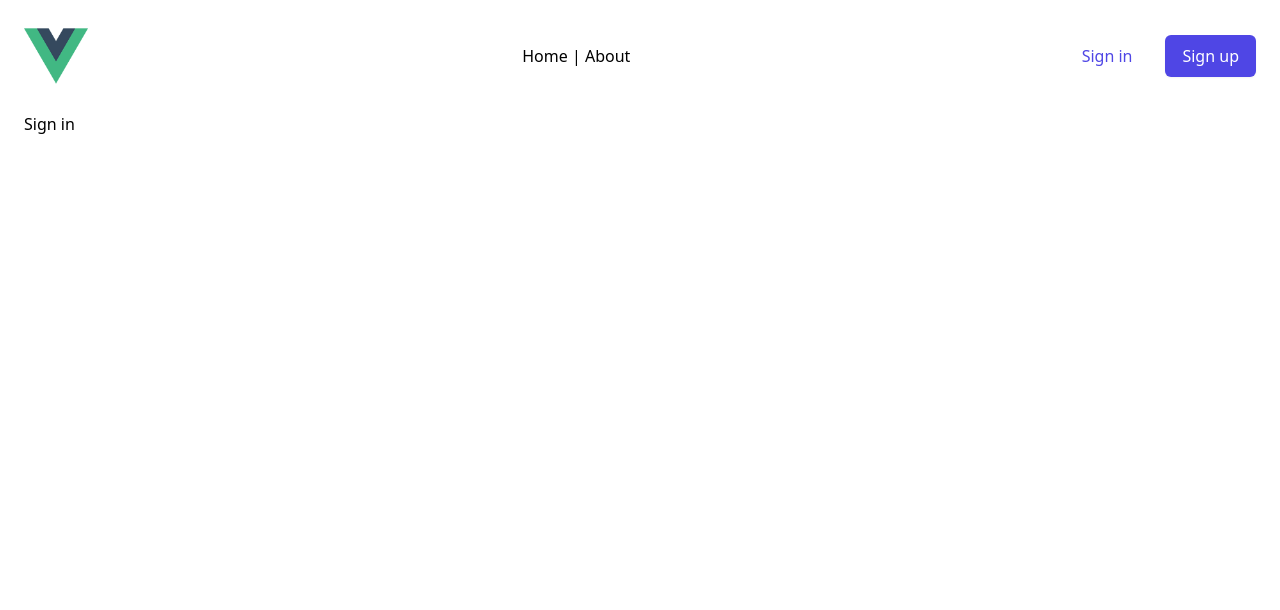
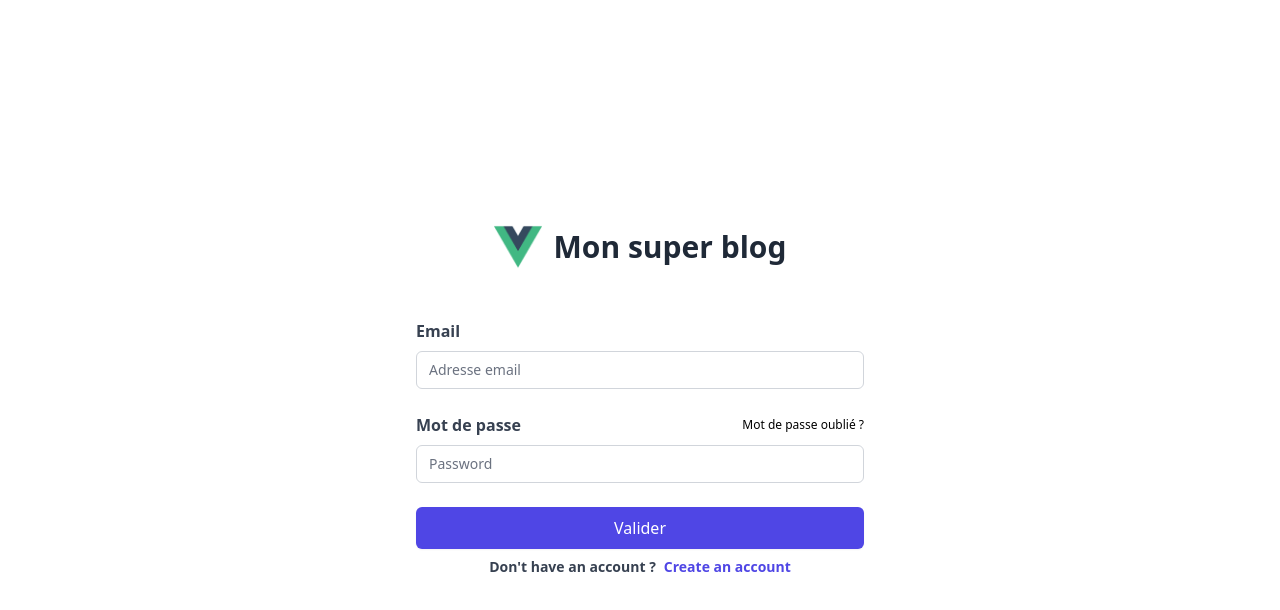
Before and after one commit to maximedeoliveira/Blog, a Vue app: page /sign-in in a window 1280 px wide. Shown: the top 610 px of the page. Built offline with nearby package versions, Linux system fonts and the light colour scheme.

Commit message:
feat: :sparkles: Start sign in page

```diff
--- a/package.json
+++ b/package.json
@@ -8,6 +8,7 @@
     "lint": "vue-cli-service lint"
   },
   "dependencies": {
+    "@tailwindcss/forms": "^0.3.3",
     "core-js": "^3.6.5",
     "vue": "^3.0.0",
     "vue-router": "^4.0.0-0"
--- a/src/App.vue
+++ b/src/App.vue
@@ -1,6 +1,8 @@
 <template>
-    <div class="px-4 mx-auto max-w-7xl sm:px-6">
-        <app-header />
+    <div class="flex flex-col h-screen px-4 mx-auto max-w-7xl sm:px-6">
+        <div v-if="hideHeader == false">
+            <app-header />
+        </div>
         <router-view />
     </div>
 </template>
@@ -11,6 +13,12 @@ import AppHeader from './components/AppHeader.vue';
 
 export default defineComponent({
     components: { AppHeader },
+    computed: {
+        hideHeader() {
+            return ['/sign-in', 'sign-up'].includes(this.$route.path);
+        },
+    },
+    methods: {},
 });
 </script>
 
--- a/src/components/AppButton.vue
+++ b/src/components/AppButton.vue
@@ -1,7 +1,7 @@
 <template>
-    <a href="#" :class="className">
+    <button :class="className" :type="type">
         <slot></slot>
-    </a>
+    </button>
 </template>
 
 <script lang="ts">
@@ -9,15 +9,17 @@ import { defineComponent } from 'vue';
 
 export default defineComponent({
     props: {
-        type: { type: String, required: false, default: 'primary' },
+        buttonType: { type: String, required: false, default: 'primary' },
+        type: { type: String, required: false, default: '' },
+        class: { type: String, required: false, default: '' },
     },
     computed: {
         className: function () {
-            if (this.type === 'link') {
-                return 'whitespace-nowrap inline-flex items-center justify-center px-4 py-2 border border-transparent rounded-md text-base font-medium text-indigo-600 hover:text-indigo-700';
+            if (this.buttonType === 'link') {
+                return `whitespace-nowrap inline-flex items-center justify-center px-4 py-2 border border-transparent rounded-md text-base font-medium text-indigo-600 hover:text-indigo-700 ${this.class}`;
             }
 
-            return 'whitespace-nowrap inline-flex items-center justify-center px-4 py-2 border border-transparent rounded-md shadow-sm text-base font-medium text-white bg-indigo-600 hover:bg-indigo-700';
+            return `whitespace-nowrap inline-flex items-center justify-center px-4 py-2 border border-transparent rounded-md shadow-sm text-base font-medium text-white bg-indigo-600 hover:bg-indigo-700 ${this.class}`;
         },
     },
 });
--- a/src/components/AppHeader.vue
+++ b/src/components/AppHeader.vue
@@ -10,10 +10,10 @@
             <router-link to="/about">About</router-link>
         </div>
         <div class="flex space-x-4">
-            <app-button type="link">
+            <app-button buttonType="link">
                 <router-link to="/sign-in">Sign in</router-link>
             </app-button>
-            <app-button label="Sign up">
+            <app-button>
                 <router-link to="/sign-up">Sign up</router-link>
             </app-button>
         </div>
--- /dev/null
+++ b/src/components/AppInput.vue
@@ -0,0 +1,22 @@
+<template>
+    <input
+        :id="id"
+        :type="type"
+        :placeholder="placeholder"
+        :required="isRequired"
+        :autocomplete="autocomplete"
+        class="relative block w-full px-3 py-2 text-gray-900 placeholder-gray-500 border border-gray-300 rounded-md appearance-none  focus:outline-none focus:ring-indigo-500 focus:border-indigo-500 focus:z-10 sm:text-sm"
+    />
+</template>
+
+<script lang="ts">
+export default {
+    props: {
+        id: { type: String, required: true, default: '' },
+        type: { type: String, required: true, default: 'text' },
+        placeholder: { type: String, required: false, default: '' },
+        isRequired: { type: Boolean, required: false, default: false },
+        autocomplete: { type: String, required: false, default: '' },
+    },
+};
+</script>
--- /dev/null
+++ b/src/components/AppLabel.vue
@@ -0,0 +1,11 @@
+<template>
+    <label :for="id" class="font-semibold text-gray-700"><slot></slot></label>
+</template>
+
+<script lang="ts">
+export default {
+    props: {
+        id: { type: String, required: true },
+    },
+};
+</script>
--- a/src/views/SignIn.vue
+++ b/src/views/SignIn.vue
@@ -1,5 +1,63 @@
 <template>
-    <div class="about">
-        <h1>Sign in</h1>
+    <div class="flex items-center justify-center flex-grow">
+        <div class="w-full max-w-md">
+            <router-link
+                to="/"
+                class="flex items-center justify-center space-x-3"
+            >
+                <img src="../assets/logo.png" class="w-12" />
+                <h1 class="text-3xl font-semibold text-gray-800">
+                    Mon super blog
+                </h1>
+            </router-link>
+            <form class="mt-12 space-y-6">
+                <div class="flex flex-col space-y-2">
+                    <app-label id="email">Email</app-label>
+                    <app-input
+                        id="email"
+                        type="text"
+                        idRequired
+                        placeholder="Adresse email"
+                        autocomplete="email"
+                    />
+                </div>
+                <div class="flex flex-col space-y-2">
+                    <div class="flex flex-row items-center justify-between">
+                        <app-label id="password">Mot de passe</app-label>
+                        <router-link to="/sign-in" class="text-xs">
+                            Mot de passe oublié ?
+                        </router-link>
+                    </div>
+                    <app-input
+                        id="password"
+                        type="password"
+                        isRequired
+                        placeholder="Password"
+                        autocomplete="password"
+                    />
+                </div>
+                <app-button class="w-full" type="submit">Valider</app-button>
+            </form>
+            <div
+                class="flex items-center justify-center mt-2 space-x-2 text-sm font-semibold text-gray-700 "
+            >
+                <span>Don't have an account ?</span>
+                <router-link
+                    to="/sign-up"
+                    class="text-indigo-600 hover:text-indigo-700"
+                >
+                    Create an account
+                </router-link>
+            </div>
+        </div>
     </div>
 </template>
+
+<script lang="ts">
+import AppButton from '@/components/AppButton.vue';
+import AppInput from '@/components/AppInput.vue';
+import AppLabel from '@/components/AppLabel.vue';
+export default {
+    components: { AppButton, AppInput, AppLabel },
+};
+</script>
--- a/tailwind.config.js
+++ b/tailwind.config.js
@@ -7,5 +7,5 @@ module.exports = {
     variants: {
         extend: {},
     },
-  plugins: [],
-}
+    plugins: [require('@tailwindcss/forms')],
+};
```
Also changed, not shown: 1 other file (tests, documents, lock files or other folders). Lines whose indentation alone changed are shown as unchanged.
